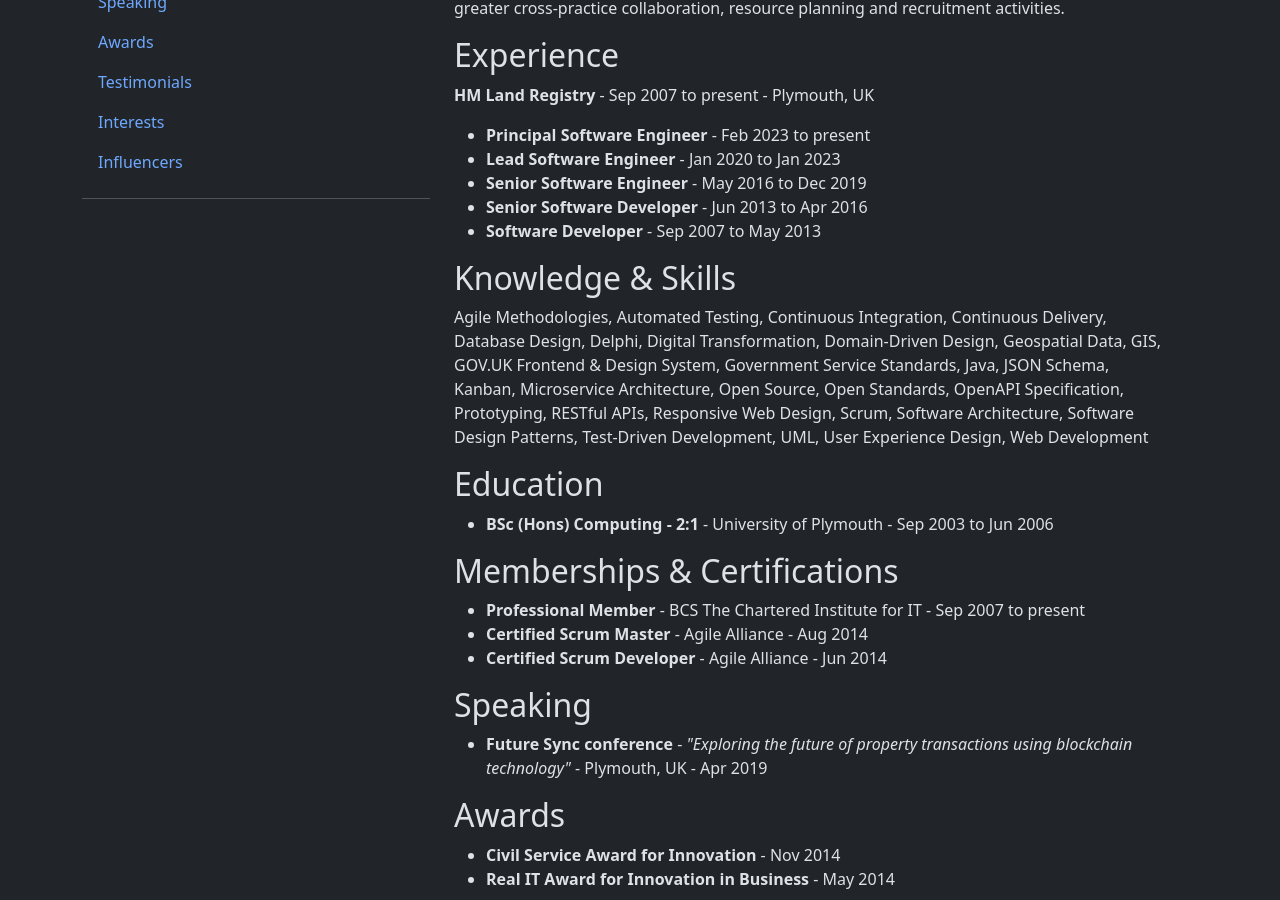
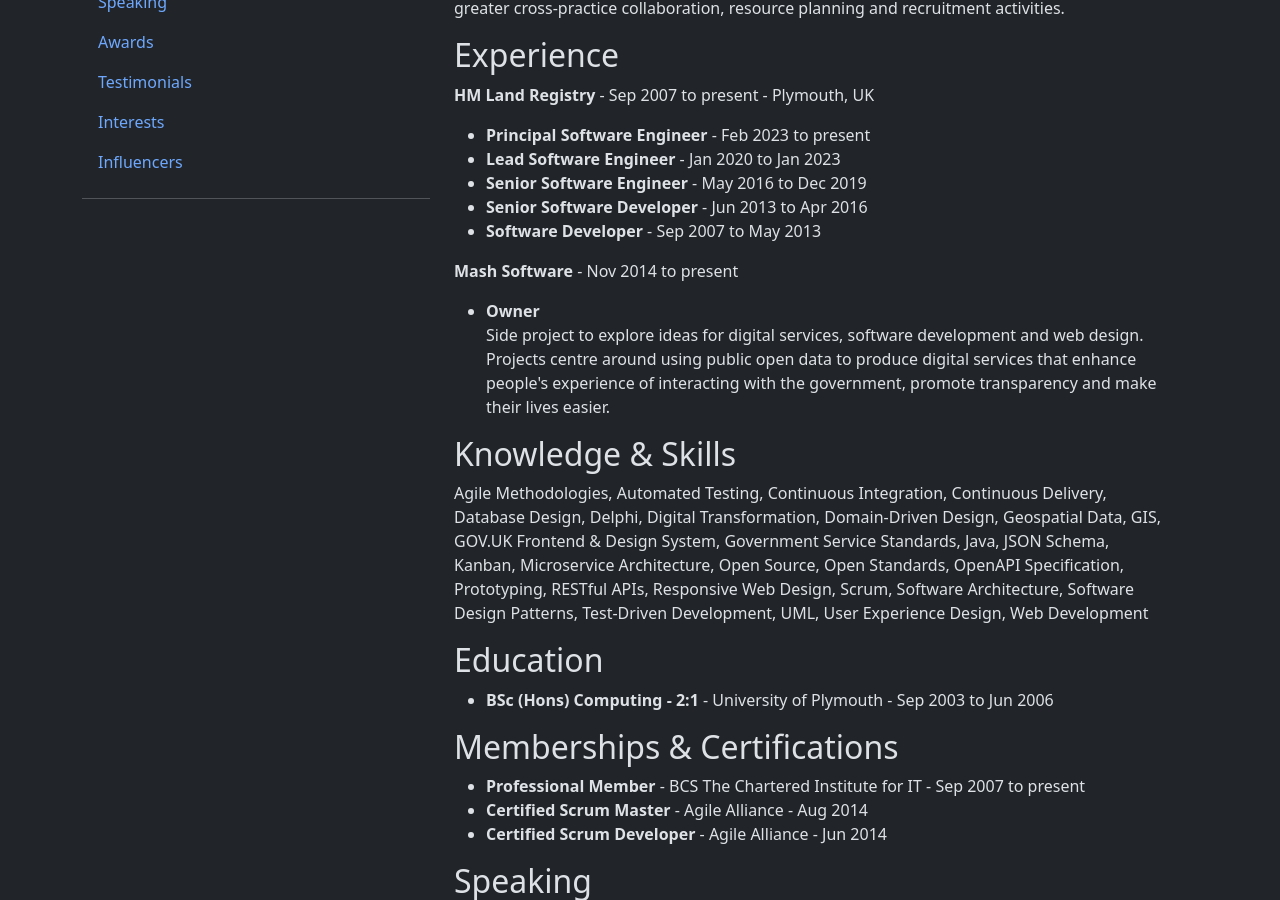
Before and after one commit to matthew-shaw/matthew-shaw.github.io, a Jekyll site: the page built from index.html, in a window 1280 px wide and 900 px high, scrolled down 315 px. Built offline with Jekyll 4.4.1, drawn with Linux system fonts in a browser that asks for light colours.

Commit message:
add mash software

```diff
--- a/index.html
+++ b/index.html
@@ -36,6 +36,11 @@
             <li><strong>Senior Software Engineer</strong> - May 2016 to Dec 2019</li>
             <li><strong>Senior Software Developer</strong> - Jun 2013 to Apr 2016</li>
             <li><strong>Software Developer</strong> - Sep 2007 to May 2013</li>
+        </ul>
+        <p><strong>Mash Software</strong> - Nov 2014 to present</p>
+        <ul>
+            <li><strong>Owner</strong></li>
+            <p>Side project to explore ideas for digital services, software development and web design. Projects centre around using public open data to produce digital services that enhance people's experience of interacting with the government, promote transparency and make their lives easier.</p>
         </ul>
 
         <h2 id="knowledge-skills">Knowledge & Skills</h2>
```
